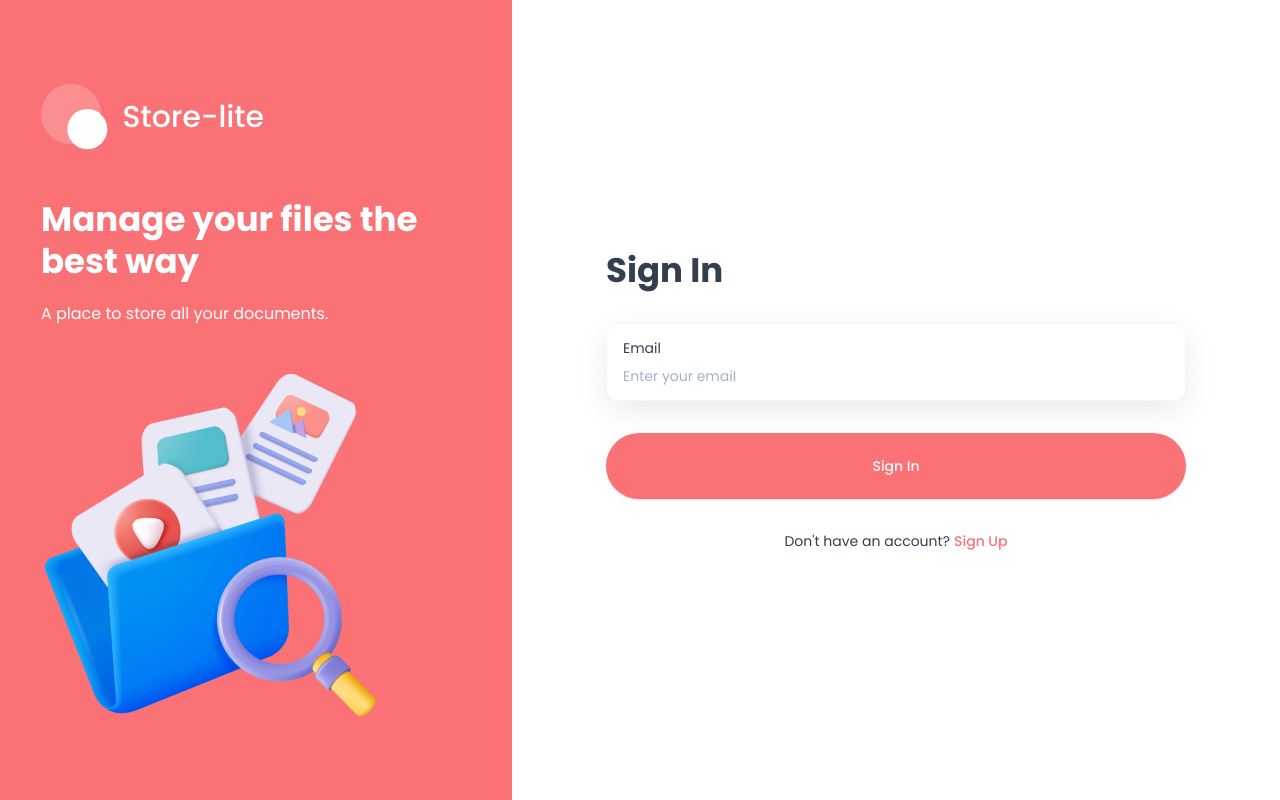
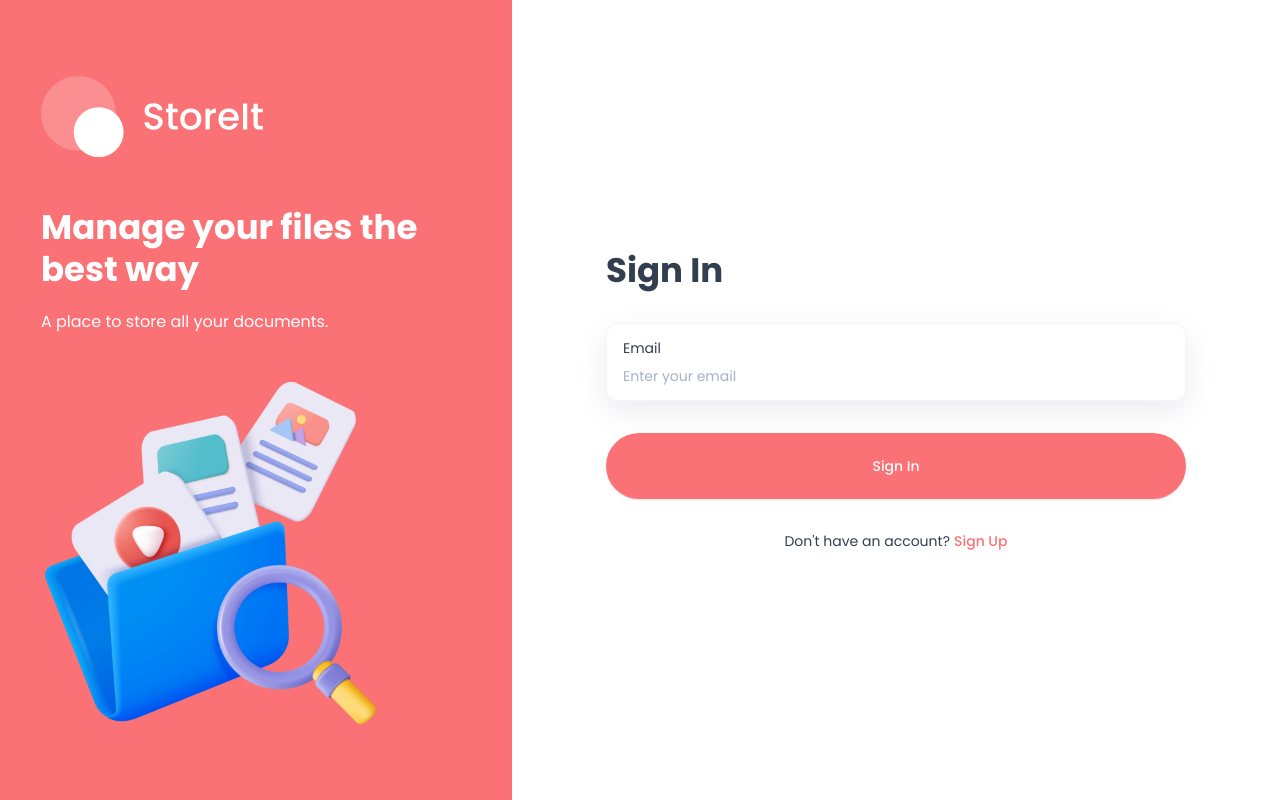
Before and after one commit to Vicktor007/store-lit, a Next.js app: page /sign-in in a window 1280 px wide. Built offline with nearby package versions, Linux system fonts and the light colour scheme; no server answers.

Commit message:
save image

```diff
--- a/app/(auth)/layout.tsx
+++ b/app/(auth)/layout.tsx
@@ -7,7 +7,7 @@
       <section className="hidden w-1/2 items-center justify-center bg-brand p-10 lg:flex xl:w-2/5">
         <div className="flex max-h-[800px] max-w-[430px] flex-col justify-center space-y-12">
           <Image
-            src="/assets/icons/logo.svg"
+            src="/assets/icons/logo-full.svg"
             alt="logo"
             width={224}
             height={82}
```
